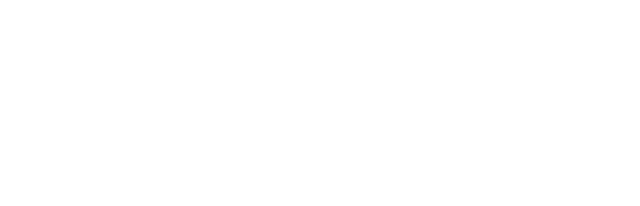
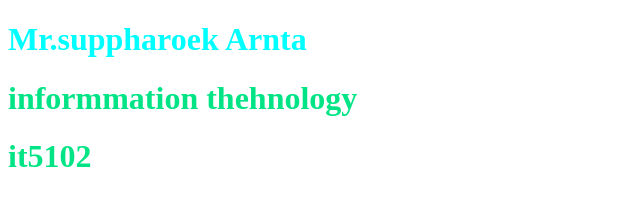
Before and after one commit to tamilasd/suppharoekcss, a plain HTML site: page index.html in a window 1280 px wide. Shown: the whole page, without its empty margins (0-640 px from the left). Drawn offline with Linux system fonts and the light colour scheme.

Commit message:
Update index.html

```diff
--- a/index.html
+++ b/index.html
@@ -6,7 +6,14 @@
     <meta name="viewport" content="width=device-width, initial-scale=1.0">
     <title>Document</title>
 </head>
+<style>
+    h1{
+        color: rgb(0, 228, 133);
+    }
+</style>
 <body>
-
+    <h1 style="color: aqua;">Mr.suppharoek Arnta</h1>
+    <h1>informmation thehnology</h1>
+    <h1>it5102</h1>
 </body>
 </html>
```
